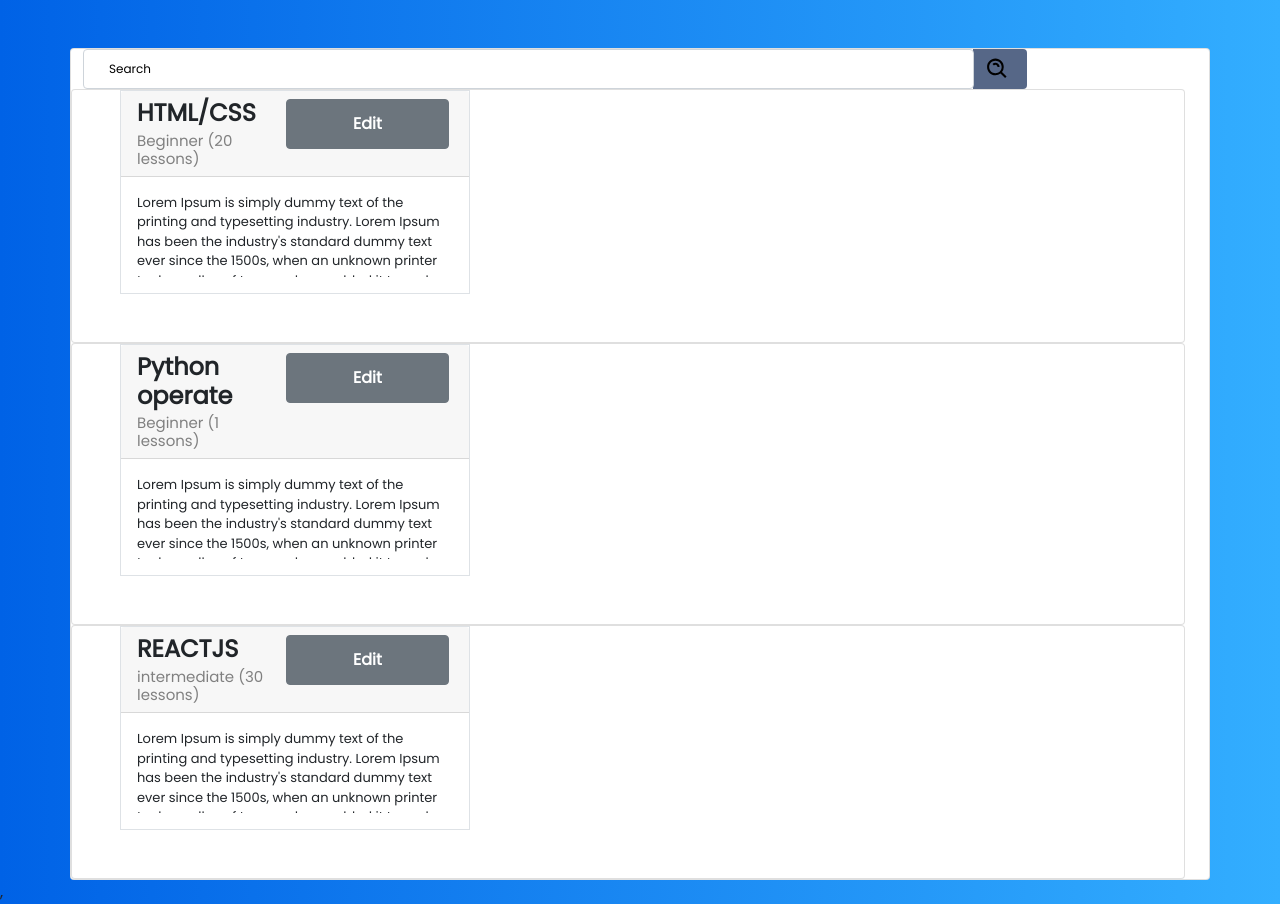
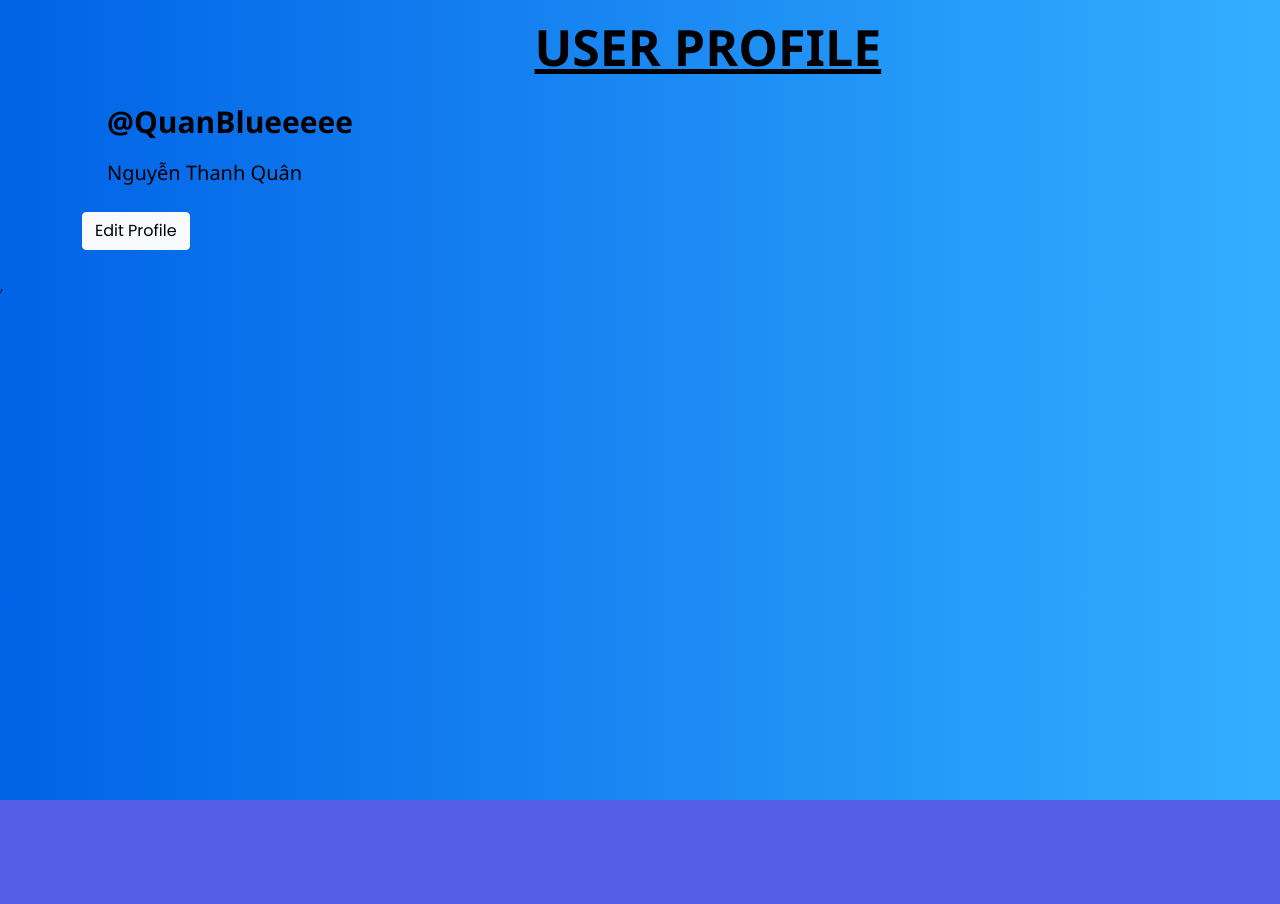
Before and after one commit to tristanhuyanhngo/IntroSE_CoursesRoadmap, a React (Create React App) app in the folder source/: page / in a window 1280 px wide. After the commit the page ends 800 px from the top, so only its background shows below. Built offline with nearby package versions, Linux system fonts and the light colour scheme.

Commit message:
dang chinh vi tri cac component trong profile

```diff
--- a/source/src/components/Profile/CSS/Label.css
+++ b/source/src/components/Profile/CSS/Label.css
@@ -60,26 +60,6 @@
     line-height: 67px;
 }
 
-.rule-class {
-    left: 605px;
-    top: 75px;
-    width: 698px;
-    height: 12px;
-    padding: 0px;
-    opacity: 1;
-    z-index: 6;
-    transform: scaleX(1) scaleY(1);
-}
-
-.rule-line-class {
-    width: 100%;
-    position: absolute;
-    border: none;
-    height: 50%;
-    background: black;
-    top: 10px;
-}
-
 .name-label-class {
     white-space: nowrap;
     text-align: left;
--- a/source/src/components/Profile/CompletedProgressBar.js
+++ b/source/src/components/Profile/CompletedProgressBar.js
@@ -10,7 +10,7 @@ export default function CompletedProcessBar({completePercent}) {
                         <span>Progress</span>
                     </div>
                     <div className="progress-line process-bar">
-                        <span className="test-class" percent-attr={completePercent} style={{width: completePercent,}}></span>
+                        <span percent-attr={completePercent} style={{width: completePercent,}}></span>
                     </div>
                 </div>
             </div>
--- a/source/src/components/Profile/Label.js
+++ b/source/src/components/Profile/Label.js
@@ -4,55 +4,16 @@ import './CSS/Label.css'
 export function UserProfileLabel() {
     return (
         <div id="user-profile-wrapper component component-Label">
-            <div className="profile-label-class">
-                <div className="profile-context-class">
-                    <div className="align-label-text">
-                        <div style={{width: "auto", height: "auto"}}>
-                            <label className="profile-class">USER PROFILE</label>
-                        </div>
-                    </div>
-                </div>
-                <div style={{display: "none"}}></div>
-            </div>
-
-            <div className="rule-class">
-                <canvas width="689" height="12" className="rule-line-class">
-
-                </canvas>
-            </div>
-
-            <div style={{display: "none"}}></div>
+            <label className="profile-class text-decoration-underline">USER PROFILE</label>
         </div>
     );
 }
 
 export function InfoLabel() {
     return (
-        <div className="infor-wrapper component component-Label">
-            <div className="profile-label-class">
-                <div className="profile-context-class">
-                    <div className="align-label-text">
-                        <div style={{width: "auto", height: "auto"}}>
-                            <label className="info-label-class">
-                                @QuanBlueeeee
-                            </label>
-                        </div>
-                    </div>
-                </div>
-                <div style={{display: "none"}}></div>
-            </div>
-
-            <div className="profile-label-class">
-                <div className="profile-context-class">
-                    <div className="align-label-text">
-                        <div style={{width: "auto", height: "auto"}}>
-                            <label className="name-label-class">
-                                Nguyễn Thanh Quân
-                            </label>
-                        </div>
-                    </div>
-                </div>
-            </div>
+        <div className="infor-wrapper">
+            <div><label className="info-label-class my-1">@QuanBlueeeee</label></div>
+            <div><label className="name-label-class">Nguyễn Thanh Quân</label></div>
         </div>
     );
 }
--- a/source/src/components/Profile/Profile.js
+++ b/source/src/components/Profile/Profile.js
@@ -8,13 +8,24 @@ import CompletedProgressBar from "./CompletedProgressBar";
 function Profile(params) {
     return (
         <div id="profile-wrapper">
-            {/* <UserProfileLabel /> */}
-            {/* <InfoLabel /> */}
-            {/* <EditButton /> */}
-            {/* <SocialMediaButtons /> */}
-            {/* <CourseStateLabel currState={'Current'}/> */}
-            {/* <CourseStateLabel currState={'Completed'}/> */}
-            <CompletedProgressBar completePercent={"50%"}/>
+            <div className="container-lg">
+                <div className="row justify-content-center">
+                    <div className="col-md-3"><UserProfileLabel /></div>
+                </div>
+                <div className="row">
+                    <div><InfoLabel /></div>
+                </div>
+                <div className="row my-4">
+                    <div><EditButton /></div>
+                </div>
+
+
+
+                {/* <SocialMediaButtons /> */}
+                {/* <CourseStateLabel currState={'Current'}/> */}
+                {/* <CourseStateLabel currState={'Completed'}/> */}
+                {/* <CompletedProgressBar completePercent={"100%"}/> */}
+            </div>
         </div>
     );
 }
--- a/source/src/index.js
+++ b/source/src/index.js
@@ -19,11 +19,11 @@ ReactDOM.render(
   <React.StrictMode>
     {/* <Setting_account />, */}
     {/* <User_manage/>, */}
-    <Course_manage />,
+    {/* <Course_manage />, */}
 
     {/* <Create_info />, */}
     {/* <Login_page />, */}
-    {/* <Profile />, */}
+    <Profile />,
     {/* <Router>
       <App />
     </Router> */}
```
